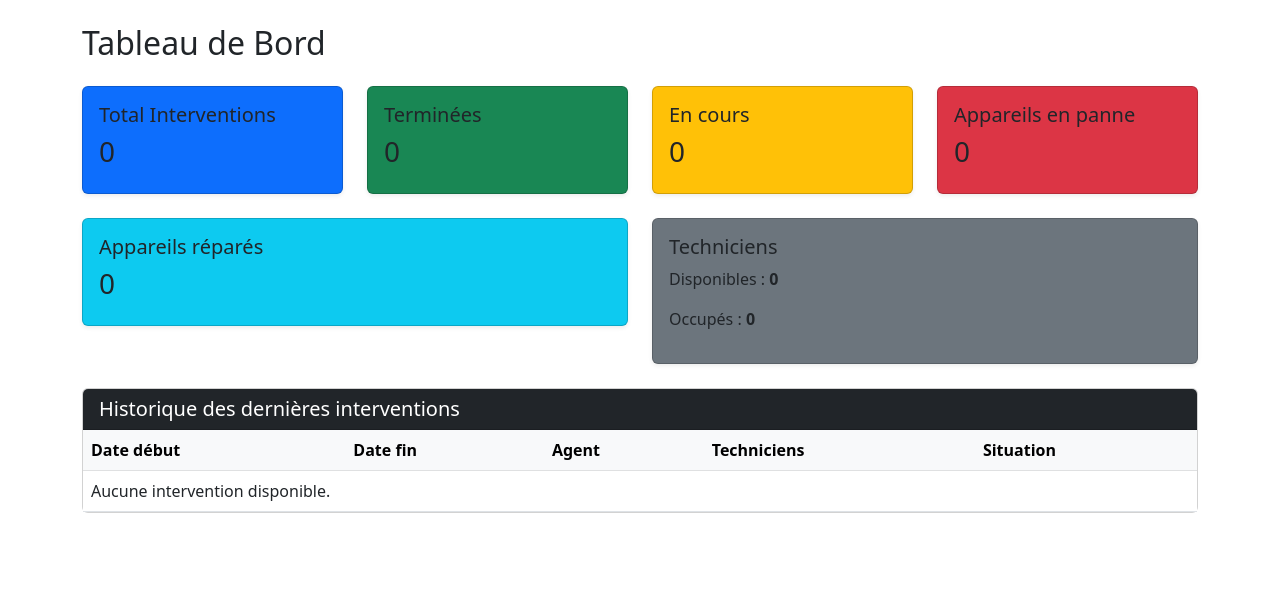
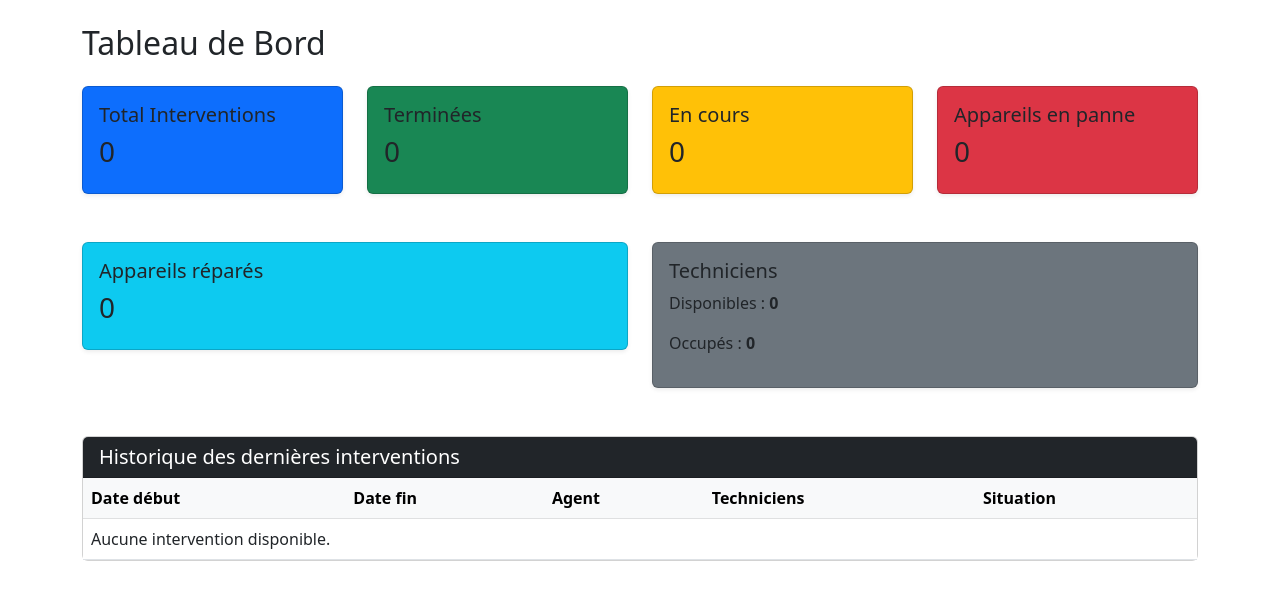
Before and after one commit to djama-vianney10/atelier-maintenance, a Django app: page /dashboard/ in a window 1280 px wide. Shown: the part 56-656 px from the top of the page. Run offline with Django 5.2, Linux system fonts and the light colour scheme; the visitor is signed in with stand-in values (Sample User, id 1); data that the repository does not hold is empty; some libraries are stand-ins or nearby versions.

Commit message:
Modif dans sur le table

```diff
--- a/atelier/templates/atelier/agent_list.html
+++ b/atelier/templates/atelier/agent_list.html
@@ -8,7 +8,7 @@
 {% endblock %}
 
 {% block content %}
-  <div class="container mt-4">
+  <div class="container mt-4 table-responsive">
     <h2>Liste des agents</h2>
 
     {% if messages %}
@@ -42,8 +42,8 @@
           <td>{{ agent.grade }}</td>
           <td>{{ agent.service }}</td>
           <td>
-            <a href="{% url 'agent_update' agent.id %}" class="btn btn-warning btn-sm">Modifier</a>
-            <a href="{% url 'agent_delete' agent.id %}" class="btn btn-danger btn-sm">Supprimer</a>
+            <a href="{% url 'agent_update' agent.id %}" class="btn btn-warning btn-sm mb-4">Modifier</a>
+            <a href="{% url 'agent_delete' agent.id %}" class="btn btn-danger btn-sm mb-4">Supprimer</a>
           </td>
         </tr>
         {% empty %}
--- a/atelier/templates/atelier/appareil_list.html
+++ b/atelier/templates/atelier/appareil_list.html
@@ -8,7 +8,7 @@
 {% endblock %}
 
 {% block content %}
-  <div class="container mt-4">
+  <div class="container mt-4 table-responsive">
     <h2>Liste des appareils</h2>
 
     {% if messages %}
@@ -45,8 +45,8 @@
               <td>{{ appareil.agent }}</td>
               <td>{{ appareil.etat }}</td>
               <td>
-                <a href="{% url 'appareil_update' appareil.id %}" class="btn btn-sm btn-primary">Modifier</a>
-                <a href="{% url 'appareil_delete' appareil.id %}" class="btn btn-sm btn-danger">Supprimer</a>
+                <a href="{% url 'appareil_update' appareil.id %}" class="btn btn-sm btn-primary mb-4">Modifier</a>
+                <a href="{% url 'appareil_delete' appareil.id %}" class="btn btn-sm btn-danger mb-4">Supprimer</a>
               </td>
             </tr>
           {% endfor %}
--- a/atelier/templates/atelier/dashboard.html
+++ b/atelier/templates/atelier/dashboard.html
@@ -9,7 +9,7 @@
   <!-- Statistiques -->
   <div class="row text-white mb-4">
     <div class="col-md-3">
-      <div class="card bg-primary shadow-sm">
+      <div class="card bg-primary shadow-sm mb-4">
         <div class="card-body">
           <h5>Total Interventions</h5>
           <h3>{{ total_interventions }}</h3>
@@ -17,7 +17,7 @@
       </div>
     </div>
     <div class="col-md-3">
-      <div class="card bg-success shadow-sm">
+      <div class="card bg-success shadow-sm mb-4">
         <div class="card-body">
           <h5>Terminées</h5>
           <h3>{{ interventions_terminees }}</h3>
@@ -25,7 +25,7 @@
       </div>
     </div>
     <div class="col-md-3">
-      <div class="card bg-warning shadow-sm">
+      <div class="card bg-warning shadow-sm mb-4">
         <div class="card-body">
           <h5>En cours</h5>
           <h3>{{ interventions_en_cours }}</h3>
@@ -33,7 +33,7 @@
       </div>
     </div>
     <div class="col-md-3">
-      <div class="card bg-danger shadow-sm">
+      <div class="card bg-danger shadow-sm mb-4">
         <div class="card-body">
           <h5>Appareils en panne</h5>
           <h3>{{ appareils_pannes }}</h3>
@@ -44,7 +44,7 @@
 
   <div class="row text-white mb-4">
     <div class="col-md-6">
-      <div class="card bg-info shadow-sm">
+      <div class="card bg-info shadow-sm mb-4">
         <div class="card-body">
           <h5>Appareils réparés</h5>
           <h3>{{ appareils_repares }}</h3>
@@ -52,7 +52,7 @@
       </div>
     </div>
     <div class="col-md-6">
-      <div class="card bg-secondary shadow-sm">
+      <div class="card bg-secondary shadow-sm mb-4">
         <div class="card-body">
           <h5>Techniciens</h5>
           <p>Disponibles : <strong>{{ techniciens_disponibles }}</strong></p>
@@ -68,7 +68,7 @@
     <div class="card-header bg-dark text-white">
       <h5 class="mb-0">Historique des dernières interventions</h5>
     </div>
-    <div class="card-body p-0">
+    <div class="card-body table-responsive p-0">
       <table class="table table-hover m-0">
         <thead class="table-light">
           <tr>
--- a/atelier/templates/atelier/technicien_list.html
+++ b/atelier/templates/atelier/technicien_list.html
@@ -8,7 +8,7 @@
 {% endblock %}
 
 {% block content %}
-  <div class="container mt-4">
+  <div class="container mt-4 table-responsive">
     <h2>Liste des techniciens</h2>
 
     {% if messages %}
@@ -45,8 +45,8 @@
               <td>{{ technicien.telephone }}</td>
               <td>{{ technicien.condition }}</td>
               <td>
-                <a href="{% url 'technicien_update' technicien.id %}" class="btn btn-sm btn-primary">Modifier</a>
-                <a href="{% url 'technicien_delete' technicien.id %}" class="btn btn-sm btn-danger">Supprimer</a>
+                <a href="{% url 'technicien_update' technicien.id %}" class="btn btn-sm btn-primary mb-4">Modifier</a>
+                <a href="{% url 'technicien_delete' technicien.id %}" class="btn btn-sm btn-danger mb-4">Supprimer</a>
               </td>
             </tr>
           {% endfor %}
--- a/atelier/urls.py
+++ b/atelier/urls.py
@@ -3,7 +3,7 @@ from django.urls import path
 from . import views
 
 urlpatterns = [
-    path('login/', auth_views.LoginView.as_view(template_name='atelier/login.html'), name='login'),
+    path('', auth_views.LoginView.as_view(template_name='atelier/login.html'), name='login'),
     path('logout/', auth_views.LogoutView.as_view(), name='logout'),
     path('register/', views.register, name='register'),
     path('dashboard/', views.dashboard, name='dashboard'),
```
Also changed, not shown: atelier/templates/atelier/intervention_list.html (+4 -4 lines).
